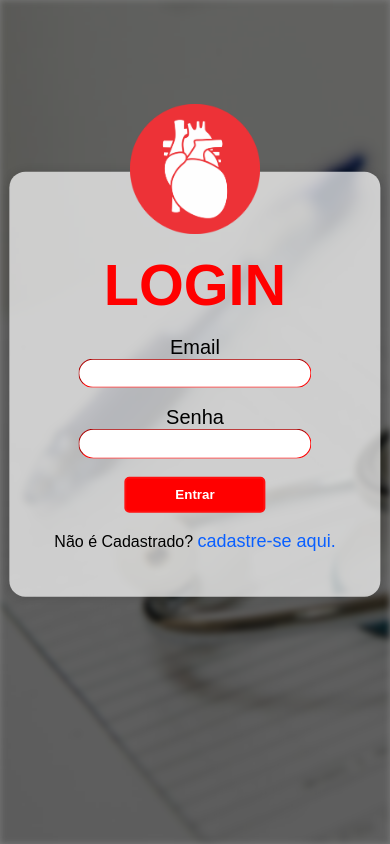
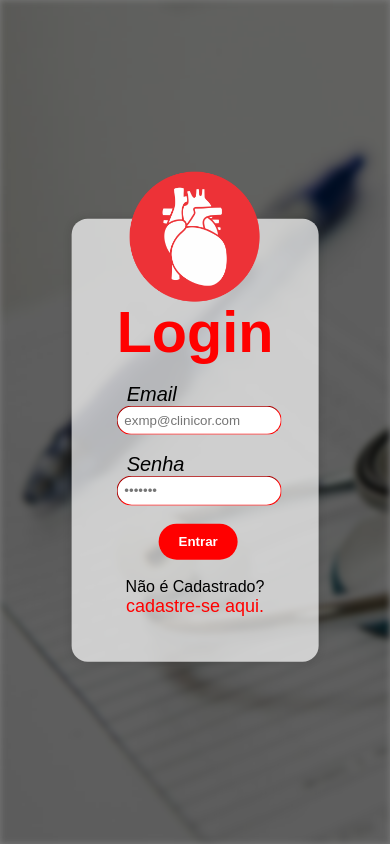
Before and after one commit to GuiBragz/clinicor-website, a PHP site: page /login.html in a window 390 px wide. Run offline with PHP 8.4, Linux system fonts and the light colour scheme.

Commit message:
responsividade na tela de login, 2 modelos de tela e embrião da logo.

```diff
--- a/login.html
+++ b/login.html
@@ -15,19 +15,25 @@
   <body>
     <main>
 
-      <div class="homel"><a href="home.html"><img src="images/home.png" alt="home"></a></div> <!-- div que vai receber a imagem da home -->
 
-      <div class="login-area">
-      <h1>LOGIN</h1><br>
+      <div class="login-area"> <!-- inicio da div que recebe a tela de login -->
+
+      <div class="homelogo"><a href="home.html"><img src="images/logo provisória 1.png" alt="home"></a></div> <!-- div que vai receber a imagem da logo -->
+
+      <div class="logimg"><a href="home.html"><img src="images/home.png" alt="home"></a></div> <!-- div que vai receber a imagem da home -->
+
+      <h1>Login</h1><br>
         <form action="#" method="post">
-            <label>Email<br>
-            <input type="email" name="email" class="input-campo" required id="input-email" size="26"></label><br><br>
-            <label>Senha<br>
-            <input type="password" name="senha" class="input-campo" required id="input-senha" size="26"></label><br><br>
+            <label><i>&ensp;Email</i><br>
+            <input type="email" name="email" class="input-campo" required id="input-email" size="26" placeholder=" exmp@clinicor.com"></label><br><br>
+            <label><i>&ensp;Senha</i><br>
+            <input type="password" name="senha" class="input-campo" required id="input-senha" size="26" placeholder=" •••••••"></label><br><br>
             <input type="submit" value="Entrar" class="button">
         </form><br>
-        <p>Não é Cadastrado? <a href="cadastro.html">cadastre-se aqui.</a></p>
-      </div>
+        <p>Não é Cadastrado? <a href="cadastro.html" class="link">cadastre-se aqui.</a></p>
+      </div> <!-- fim da div que recebe a tela de login -->
+
+      <div class="retangulo"></div>
 
       <div class="fundo"></div> <!-- div que vai receber a imagem de fundo -->
     </main>
--- a/styles/login-cadastro.css
+++ b/styles/login-cadastro.css
@@ -1,25 +1,61 @@
 body{
     display: flex;
     justify-content: center;
-    text-align: center;
     background-color: rgba(0, 0, 0, 0.514);
 }
 
+h1 {
+    text-align: center;
+}
+
+p {
+    text-align: center;
+}
+
+.retangulo {
+    position: absolute;
+    top: 50%;
+    left: 50%;
+    transform: translate(-50%, -50%);
+    width: 5px;
+    height: 350px;
+    background-color: #ffffff;
+    border: none;
+    border-radius: 5px;
+}
 
 /* Imagem em cima do login */
-.homel {
+.logimg {
     position: absolute;
     width: 130px;
     height: 130px;
     z-index: 2;
-    top: 20%;
+    top: 4%;
     left: 50%;
+    transform: translate(-50%, -50%);
+    display: none;
+}
+
+.logimg img {
+    width: 100%;
+    height: 100%;
+    object-fit: cover;
+}
+
+/* Imagem da logo */
+.homelogo {
+    position: absolute;
+    width: 328px;
+    height: 500px;
+    z-index: 2;
+    top: 50%;
+    left: -145%;
     transform: translate(-50%, -50%);
 }
 
-.homel img {
-    width: 100%;
-    height: 100%;
+.homelogo img {
+    width: 90%;
+    height: 90%;
     object-fit: cover;
 }
 
@@ -42,7 +78,7 @@ body{
 
 /* Adiciona a imagem de fundo do login/cadastro */
 .fundo {
-    position: absolute;
+    position: fixed;
     top: 0; left: 0; /* Põe a imagem sem bordas na pagina */
     width: 100%; height: 100%;
     background-image: url('../images/login-background.jpg'); /* URL da imagem, o "../" serve para falar que o conteúdo está em uma pasta anterior ao arquivo CSS */
@@ -72,25 +108,25 @@ label{
     color: red;
     font-size: 3.6em;
 }
-.login-area a{
-    color: rgb(9, 95, 255);
+
+/* cor dos links */
+.link{
+    color: rgb(255, 0, 0);
     text-decoration: none;
     font-size: 18px;
 }
-.login-area a:hover{
-    color: rgb(255, 56, 21);
+.link:hover{
+    color: rgb(255, 93, 93);
 }
+
 .login-area{
-    position: relative;
-    margin-top: 18px;
+    position: absolute;
     background-color: rgba(255, 255, 255, 0.7);
     padding: 45px;
-    padding-top: 80px;
     border-radius: 16px;
     box-shadow: 0 0 10px rgb(0, 0, 0, 0.14);
-    z-index: 0;
-    top: 35%;
-    left: 50%;
+    top: 50%;
+    left: 75%;
     transform: translate(-50%, -50%);
 }
 .input-campo{
@@ -100,6 +136,8 @@ label{
     height: 1.6em;
     padding: 3px;
     z-index: 0;
+    width: 100%;
+
 }
 
 .input-campo:hover{
@@ -110,19 +148,21 @@ label{
     outline: none;
     border-width: 2px;
 }
+
+/* Botões */
 .button{
     text-align: center;
     font-weight: bold;
     color: white;
-    border-radius: 5px;
-    border: 2px solid transparent;
-    border-color: rgb(255, 16, 16);
+    border-radius: 18px;
+    border: none;
     background-color: red;
     height: 36px;
     width: 50%;
+    margin-left: 27%;
 }
 .button:hover{
-    background-color: rgb(196, 10, 10);
+    background-color: rgb(165, 1, 1);
     color: rgb(255, 255, 255);
     border-color: rgb(143, 0, 0);
     outline: none;
@@ -140,3 +180,24 @@ label{
     color: red;
     font-size: 3.8em;
 }
+
+@media screen and (max-width: 950px) {
+    .retangulo {
+        display: none;
+    }
+
+    .homelogo{
+        display: none;
+    }
+
+    .login-area {
+        top: 50%;
+        left: 50%;
+        margin-top: 18px;
+        padding-top: 80px;
+    }
+
+    .logimg {
+        display: block;
+    }
+}
```
Also changed, not shown: images/home.png, images/logo provisória 1.png (added).
